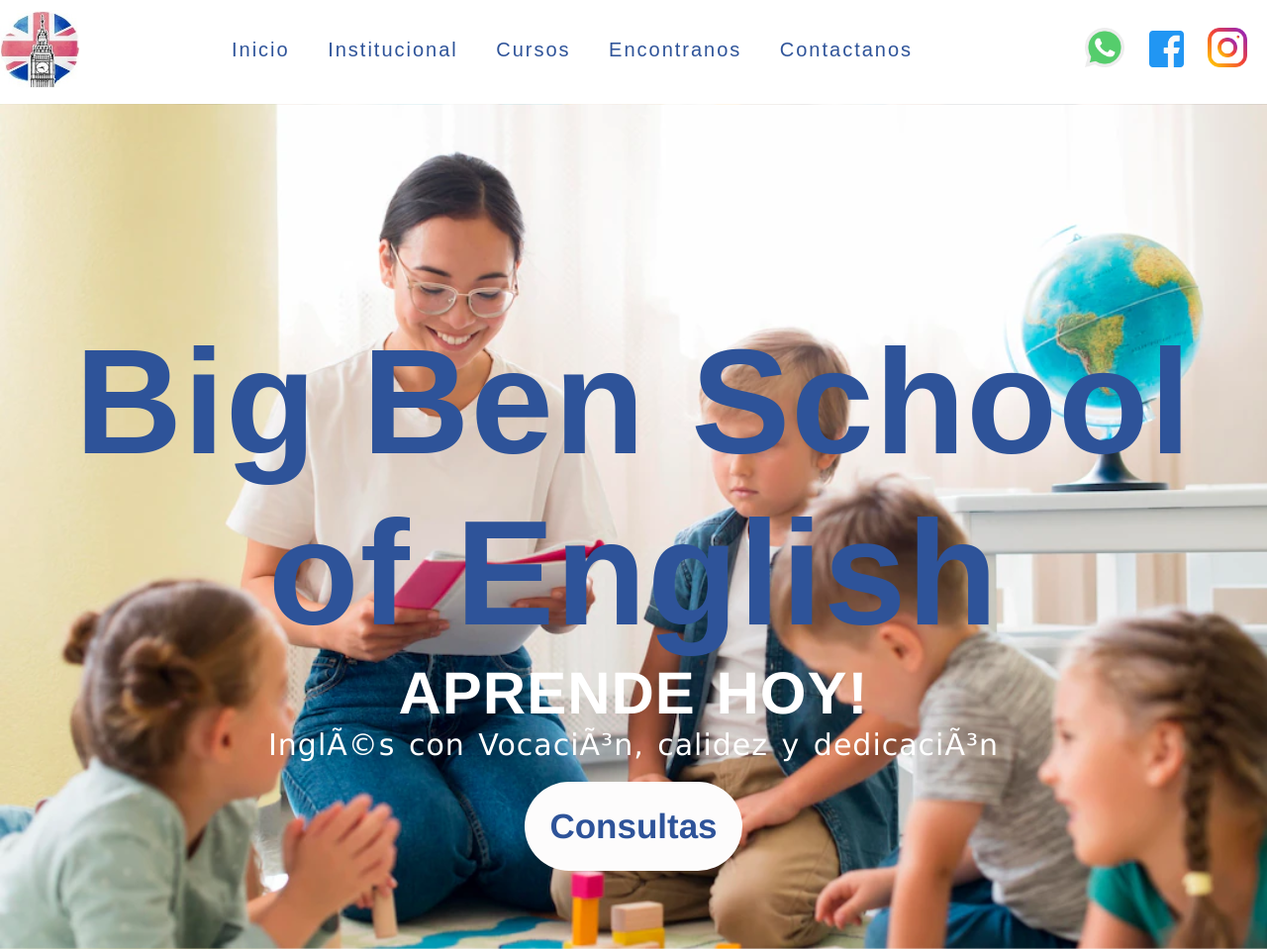
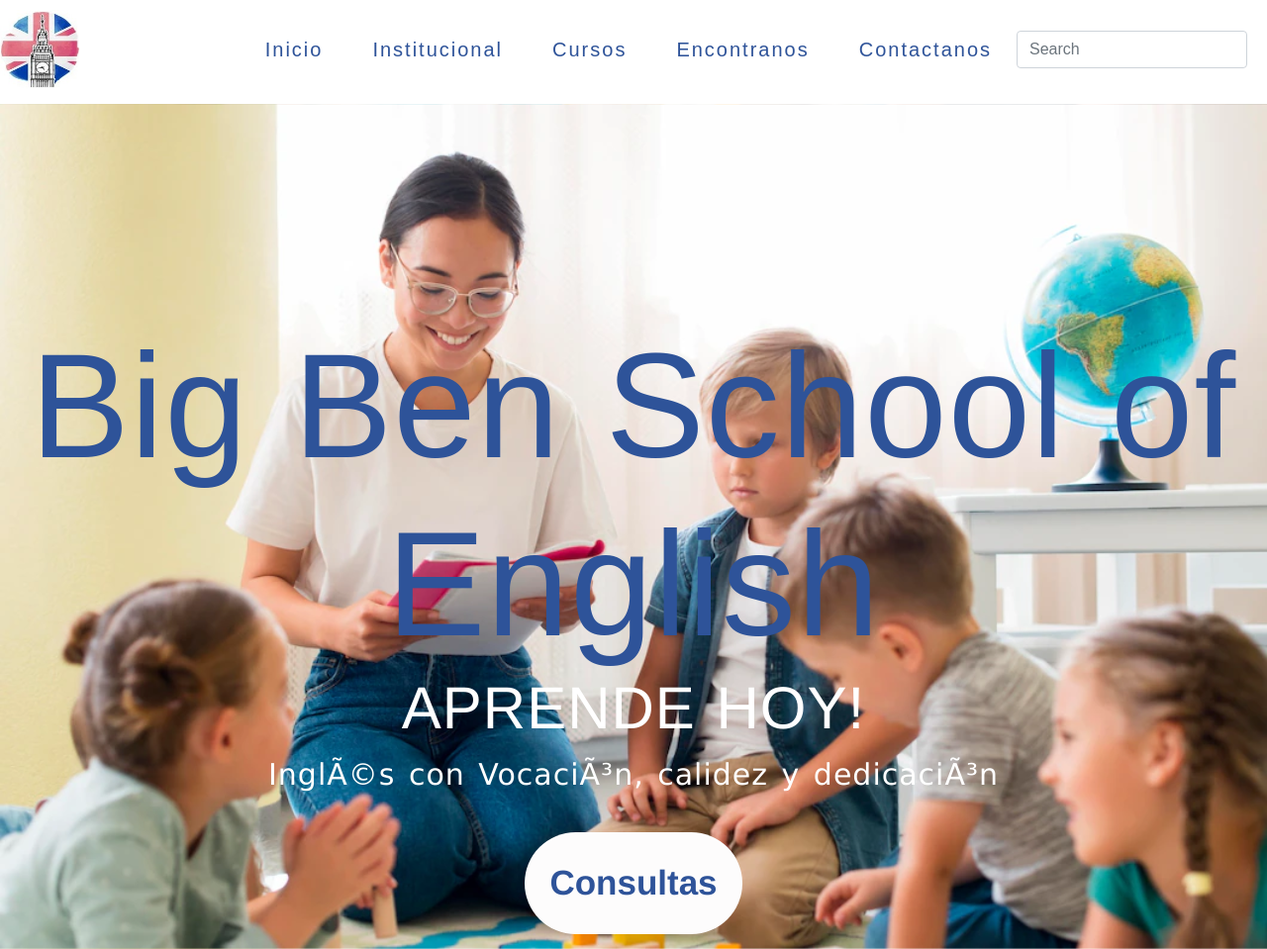
Before and after one commit to beluram/inst_ingles_ramirez, a plain HTML site: page index.html in a window 1280 px wide. Shown: the top 959 px of the page at 99% size. Drawn offline with nearby package versions, Linux system fonts and the light colour scheme.

Commit message:
navbar y movi redes en el index

```diff
--- a/assets/css/style.css
+++ b/assets/css/style.css
@@ -6,7 +6,7 @@
 .contenedor {
     display: grid;
     grid-template-columns: 1;
-    grid-template-rows: 100px auto 100px;
+    grid-template-rows: auto auto auto;
     grid-template-areas: "menu"
         "main"
         "footer"
@@ -14,14 +14,14 @@
 
 a {
     text-decoration: none;
-    color: #2E5399;
+    color: #2E5399 !important;
     position: relative;
 }
 
 .logo {
     width: 80px;
     height: 80px;
-    margin: 0px;
+    margin: 10px;
 }
 
 .logo:hover {
@@ -54,10 +54,7 @@
 .menu {
     grid-area: menu;
     background-color: white;
-    width: 100%;
-    height: 150px;
     display: flex;
-    flex-direction: wrap;
     justify-content: space-between;
     align-items: center;
     font-family: Arial, Helvetica, sans-serif;
--- a/index.html
+++ b/index.html
@@ -5,6 +5,8 @@
   <meta charset="uft-8">
   <title>Instituto Big Ben</title>
   <link rel="shortcut icon" href="./assets/Favicon/favicon-32x32.png">
+  <link href="./assets/css/bootstrap.min.css" rel="stylesheet"
+    integrity="sha384-1BmE4kWBq78iYhFldvKuhfTAU6auU8tT94WrHftjDbrCEXSU1oBoqyl2QvZ6jIW3" crossorigin="anonymous">
   <link rel="stylesheet" href="./assets/css/style.css" />
   <link href="https://unpkg.com/aos@2.3.1/dist/aos.css" rel="stylesheet">
 </head>
@@ -15,23 +17,38 @@
       <img src="./assets/img/big-ben-vector-illustration_gg81010879.jpg" class="logo" />
     </div>
 
-    <nav>
-      <ul>
-        <li><a href="/index.html">Inicio</a></li>
-        <li><a href="./pages/institucional.html">Institucional</a></li>
-        <li><a href="./pages/cursos.html">Cursos</a></li>
-        <li><a href="./pages/encontranos.html">Encontranos</a></li>
-        <li><a href="./pages/contactanos.html">Contactanos</a></li>
-      </ul>
+    <nav class="navbar navbar-expand-lg navbar-light bg-transparent ">
+      <div class="container-fluid">
+        <button class="navbar-toggler" type="button" data-bs-toggle="collapse" data-bs-target="#navbarTogglerDemo01"
+          aria-controls="navbarTogglerDemo01" aria-expanded="false" aria-label="Toggle navigation">
+          <span class="navbar-toggler-icon"></span>
+        </button>
+        <div class="collapse navbar-collapse" id="navbarTogglerDemo01">
+          <ul class="navbar-nav me-auto mb-2 mb-lg-0">
+            <li class="nav-item">
+              <a class="nav-link active" aria-current="page" href="/index.html">Inicio</a>
+            </li>
+            <li class="nav-item">
+              <a class="nav-link" href="./institucional.html">Institucional</a>
+            </li>
+            <li class="nav-item">
+              <a class="nav-link" href="./cursos.html">Cursos</a>
+            </li>
+            <li class="nav-item">
+              <a class="nav-link" href="./encontranos.html">Encontranos</a>
+            </li>
+            <li class="nav-item">
+              <a class="nav-link" href="./contactanos.html">Contactanos</a>
+            </li>
+
+          </ul>
+          <form class="d-flex">
+            <input class="form-control me-2" type="search" placeholder="Search" aria-label="Search">
+
+          </form>
+        </div>
+      </div>
     </nav>
-
-    <div class="redes">
-      <div class="btnredes">
-        <a href="https://web.whatsapp.com//"><img src="../assets/img/220236.png" class="sizewhatsapp" /></a>
-        <a href="https://www.facebook.com/"><img src="../assets/img/889102.png" class="sizefacebook" /></a>
-        <a href="https://www.instagram.com/"><img src="../assets/img/733558.png" class="sizeinstagram" /></a>
-      </div>
-    </div>
   </section>
 
   <main class="principal">
@@ -61,6 +78,9 @@
   <script>
     AOS.init();
   </script>
+  <script src="./assets/js/bootstrap.bundle.min.js"
+    integrity="sha384-ka7Sk0Gln4gmtz2MlQnikT1wXgYsOg+OMhuP+IlRH9sENBO0LRn5q+8nbTov4+1p" crossorigin="anonymous">
+  </script>
 </body>
 
 </html>
```
